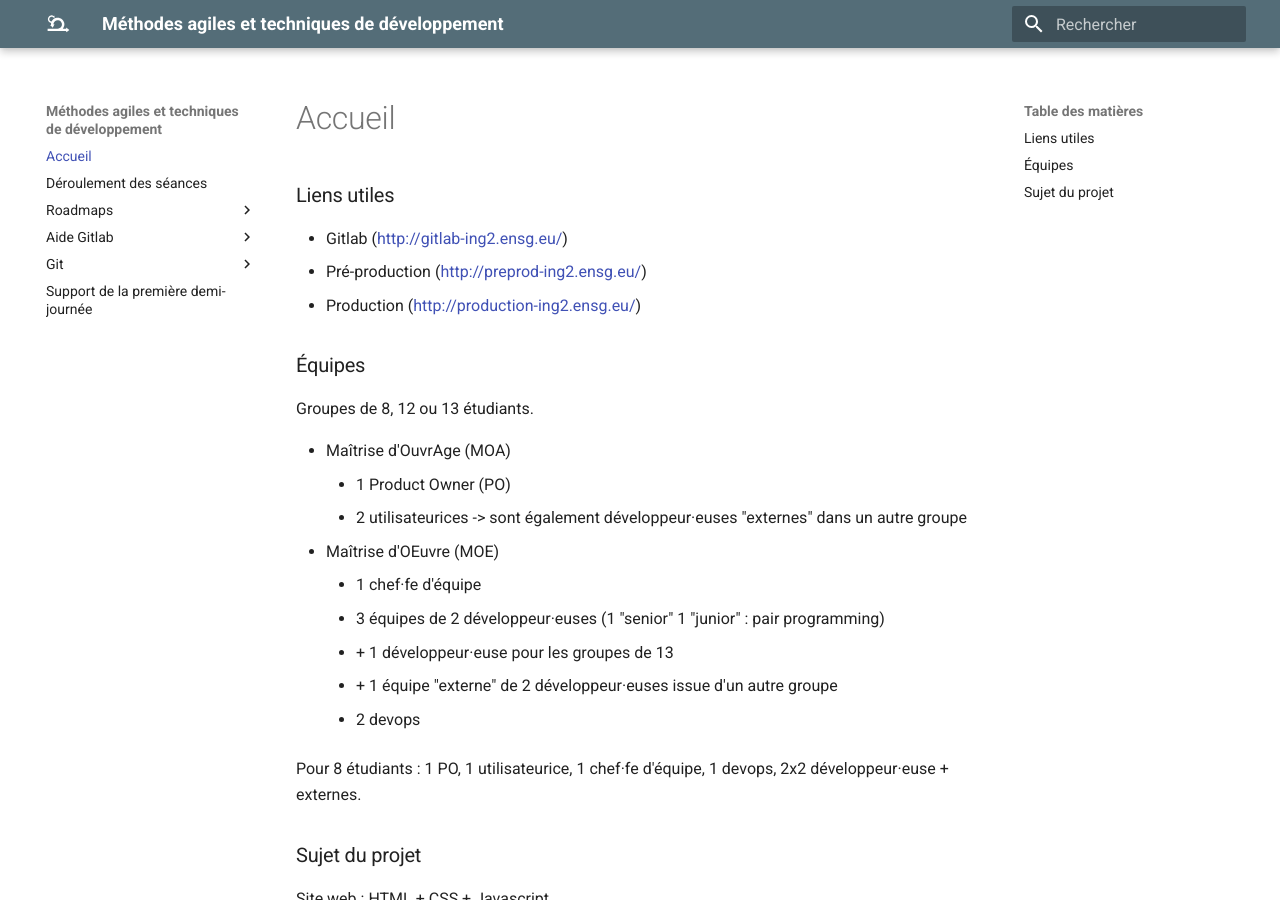
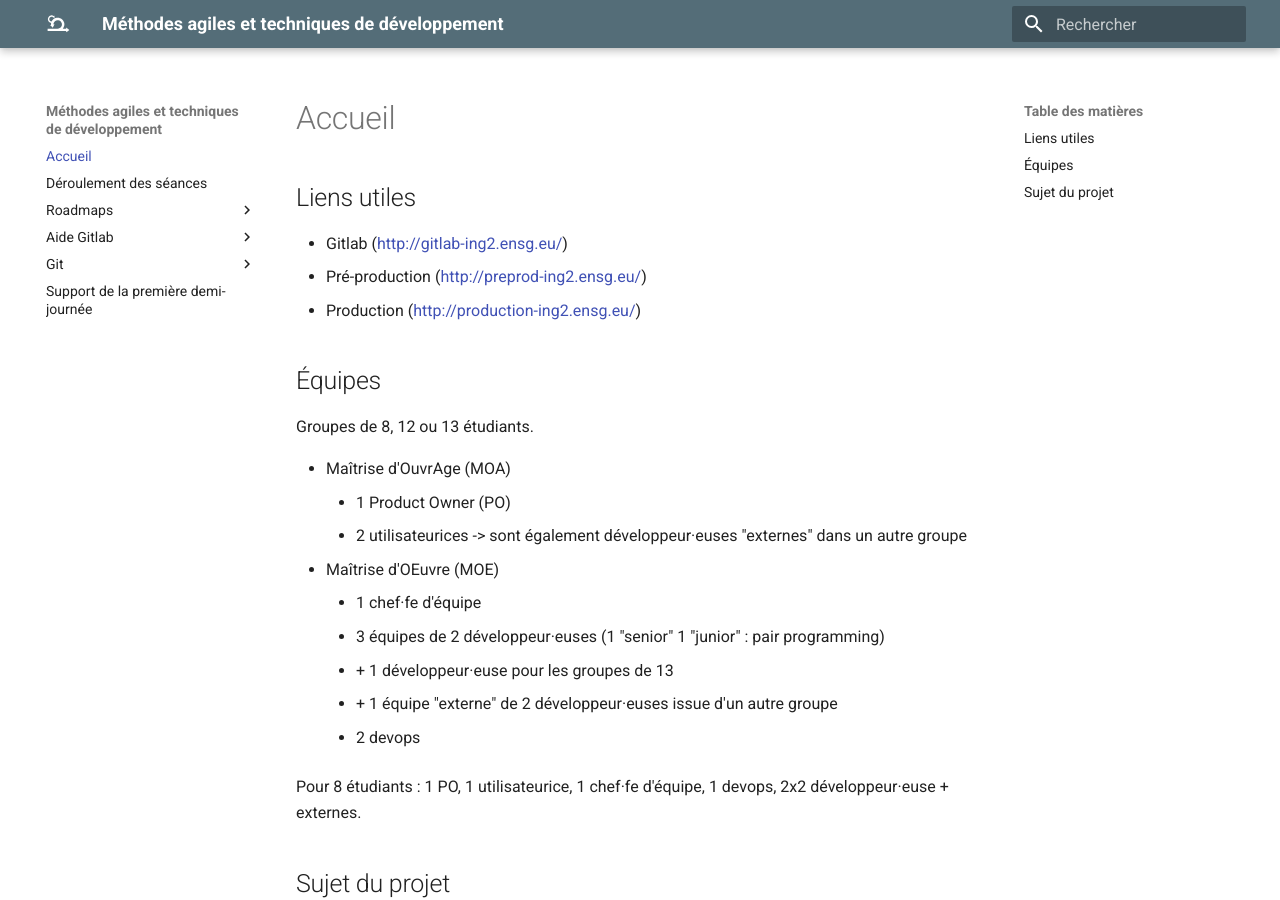
Before and after one commit to azarz/Methodes-agiles-et-techniques-de-developpement-ing2-m1, an MkDocs documentation site: the page built from docs/index.md, in a window 1280 px wide and 900 px high. Built offline with MkDocs 1.6.1 and Material for MkDocs 9.7.7, drawn with Linux system fonts in a browser that asks for light colours.

```diff
--- a/docs/index.md
+++ b/docs/index.md
@@ -1,9 +1,9 @@
-## Liens utiles
+# Liens utiles
 * Gitlab ([http://gitlab-ing2.ensg.eu/](http://gitlab-ing2.ensg.eu/))
 * Pré-production ([http://preprod-ing2.ensg.eu/](http://preprod-ing2.ensg.eu/))
 * Production ([http://production-ing2.ensg.eu/](http://production-ing2.ensg.eu/))
 
-## Équipes
+# Équipes
 Groupes de 8, 12 ou 13 étudiants.
 
 * Maîtrise d'OuvrAge (MOA)
@@ -18,7 +18,7 @@ Groupes de 8, 12 ou 13 étudiants.
 
 Pour 8 étudiants : 1 PO, 1 utilisateurice, 1 chef·fe d'équipe, 1 devops, 2x2 développeur·euse + externes.
 
-## Sujet du projet
+# Sujet du projet
 
 Site web : HTML + CSS + Javascript
 
```
